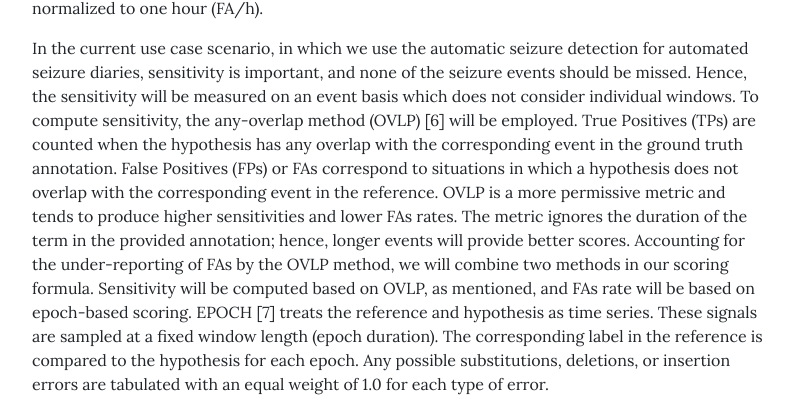
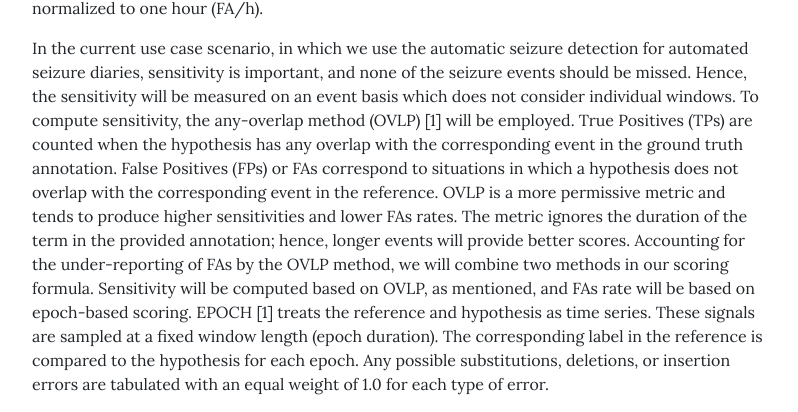
Before and after one commit to nestconf25/nestconf25.github.io, a Jekyll site: the page built from pages/regulations.md, in a window 1280 px wide. Shown: the part 1083-1495 px from the top of the page, without its empty margins (240-1038 px from the left). Built offline with Jekyll 4.4.1, drawn with Linux system fonts in a browser that asks for light colours.

Commit message:
updated regulations

```diff
--- a/pages/regulations.md
+++ b/pages/regulations.md
@@ -27,7 +27,7 @@ Participants are subject to the following rules:
 \
 Researchers in ML typically report performance in terms of sensitivity and specificity. Seizure detection is usually a problem with a high imbalance between classes, since seizure events are rare within the datasets. In these cases, False Alarm (FA) rate is commonly used instead of specificity. FA rate is simply the number of false positives divided by the total duration of the recordings and normalized to one hour (FA/h).
 
-In the current use case scenario, in which we use the automatic seizure detection for automated seizure diaries, sensitivity is important, and none of the seizure events should be missed. Hence, the sensitivity will be measured on an event basis which does not consider individual windows. To compute sensitivity, the any-overlap method (OVLP) [6] will be employed. True Positives (TPs) are counted when the hypothesis has any overlap with the corresponding event in the ground truth annotation. False Positives (FPs) or FAs correspond to situations in which a hypothesis does not overlap with the corresponding event in the reference. OVLP is a more permissive metric and tends to produce higher sensitivities and lower FAs rates. The metric ignores the duration of the term in the provided annotation; hence, longer events will provide better scores. Accounting for the under-reporting of FAs by the OVLP method, we will combine two methods in our scoring formula. Sensitivity will be computed based on OVLP, as mentioned, and FAs rate will be based on epoch-based scoring. EPOCH [7] treats the reference and hypothesis as time series. These signals are sampled at a fixed window length (epoch duration). The corresponding label in the reference is compared to the hypothesis for each epoch. Any possible substitutions, deletions, or insertion errors are tabulated with an equal weight of 1.0 for each type of error.
+In the current use case scenario, in which we use the automatic seizure detection for automated seizure diaries, sensitivity is important, and none of the seizure events should be missed. Hence, the sensitivity will be measured on an event basis which does not consider individual windows. To compute sensitivity, the any-overlap method (OVLP) [1] will be employed. True Positives (TPs) are counted when the hypothesis has any overlap with the corresponding event in the ground truth annotation. False Positives (FPs) or FAs correspond to situations in which a hypothesis does not overlap with the corresponding event in the reference. OVLP is a more permissive metric and tends to produce higher sensitivities and lower FAs rates. The metric ignores the duration of the term in the provided annotation; hence, longer events will provide better scores. Accounting for the under-reporting of FAs by the OVLP method, we will combine two methods in our scoring formula. Sensitivity will be computed based on OVLP, as mentioned, and FAs rate will be based on epoch-based scoring. EPOCH [1] treats the reference and hypothesis as time series. These signals are sampled at a fixed window length (epoch duration). The corresponding label in the reference is compared to the hypothesis for each epoch. Any possible substitutions, deletions, or insertion errors are tabulated with an equal weight of 1.0 for each type of error.
 
 A weighting factor of -0.4 will be used in order to balance sensitivity and FA rate and provide the scoring points. The same formula will be used for both tasks and the scores will be averaged with weight 0.6 for task 1 and 0.4 for task 2. In case that a participant submits a model only for one of the tasks, the other task will be graded with the minimum grade obtained of all the other submissions.
 
```
